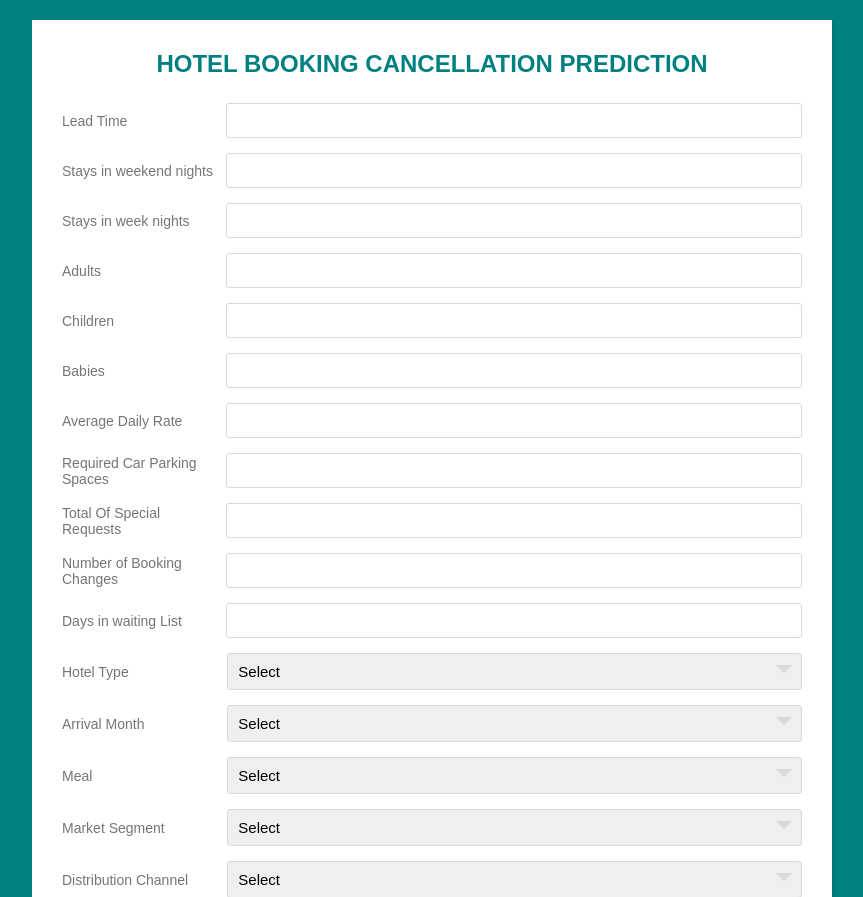
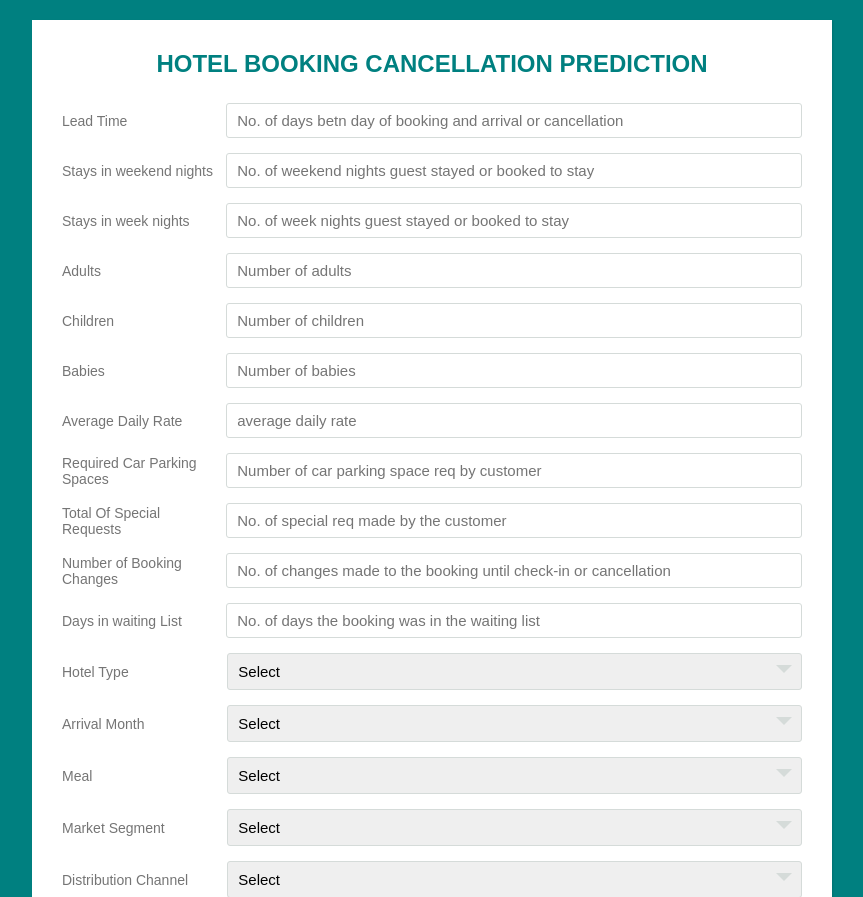
Before and after one commit to Akash7219/Hotel_Booking, a Flask app: page / in a window 1280 px wide. Shown: the top 897 px of the page, without its empty margins (208-1071 px from the left). Run offline with Flask 2, Linux system fonts and the light colour scheme; parts of the project's set-up code (start-up, migrations or seed data) failed here and were passed over.

Commit message:
Update result.html

```diff
--- a/templates/result.html
+++ b/templates/result.html
@@ -15,47 +15,47 @@
       <div class="form">
          <div class="inputfield">
             <label for="lead_time">Lead Time</label>
-            <input type="text" id="lead_time" name="lead_time" class="input">
+            <input type="text" id="lead_time" name="lead_time" class="input" placeholder="No. of days betn day of booking and arrival or cancellation">
          </div>
          <div class="inputfield">
             <label for="stays_in_weekend_night">Stays in weekend nights</label>
-            <input type="text" id="stays_in_weekend_night" name="stays_in_weekend_night" class="input">
+            <input type="text" id="stays_in_weekend_night" name="stays_in_weekend_night" class="input" placeholder="No. of weekend nights guest stayed or booked to stay">
          </div>
          <div class="inputfield">
             <label for="stays_in_week_nights">Stays in week nights</label>
-            <input type="text" id="stays_in_week_nights" name="stays_in_week_nights" class="input">
+            <input type="text" id="stays_in_week_nights" name="stays_in_week_nights" class="input" placeholder="No. of week nights guest stayed or booked to stay">
          </div>
          <div class="inputfield">
             <label for="adults">Adults</label>
-            <input type="text" id="adults" name="adults" class="input">
+            <input type="text" id="adults" name="adults" class="input" placeholder="Number of adults">
          </div>
          <div class="inputfield">
             <label for="children">Children</label>
-            <input type="text" id="children" name="children" class="input">
+            <input type="text" id="children" name="children" class="input" placeholder="Number of children">
          </div>
          <div class="inputfield">
             <label for="babies">Babies</label>
-            <input type="text" id="babies" name="babies" class="input">
+            <input type="text" id="babies" name="babies" class="input" placeholder="Number of babies">
          </div>
          <div class="inputfield">
             <label for="adr">Average Daily Rate</label>
-            <input type="text" id="adr" name="adr" class="input">
+            <input type="text" id="adr" name="adr" class="input" placeholder="average daily rate">
          </div>
          <div class="inputfield">
             <label for="car_parking">Required Car Parking Spaces</label>
-            <input type="text" id="car_parking" name="car_parking" class="input">
+            <input type="text" id="car_parking" name="car_parking" class="input" placeholder="Number of car parking space req by customer">
          </div>
          <div class="inputfield">
             <label for="special_requests">Total Of Special Requests</label>
-            <input type="text" id="special_requests" name="special_requests" class="input">
+            <input type="text" id="special_requests" name="special_requests" class="input" placeholder="No. of special req made by the customer">
          </div>
          <div class="inputfield">
             <label for="no_of_booking_changes">Number of Booking Changes</label>
-            <input type="text" id="no_of_booking_changes" name="no_of_booking_changes" class="input">
+            <input type="text" id="no_of_booking_changes" name="no_of_booking_changes" class="input" placeholder="No. of changes made to the booking until check-in or cancellation">
          </div>
          <div class="inputfield">
             <label for="days_in_waiting_list">Days in waiting List</label>
-            <input type="text" id="days_in_waiting_list" name="days_in_waiting_list" class="input">
+            <input type="text" id="days_in_waiting_list" name="days_in_waiting_list" class="input" placeholder="No. of days the booking was in the waiting list">
          </div>
          <div class="inputfield">
             <label for="hotel">Hotel Type</label>
```
